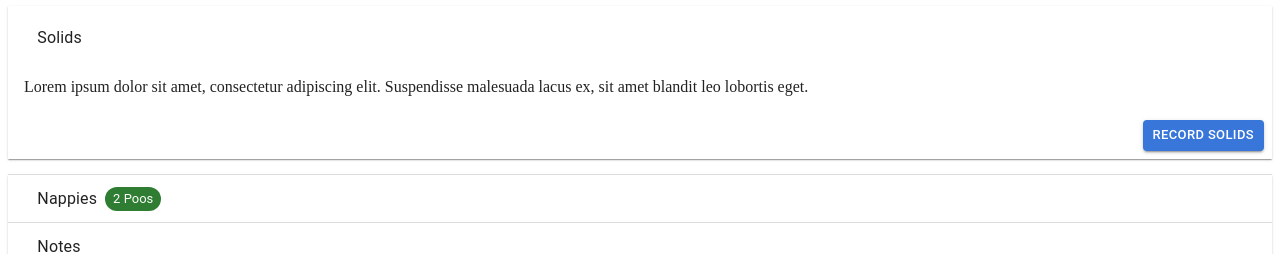
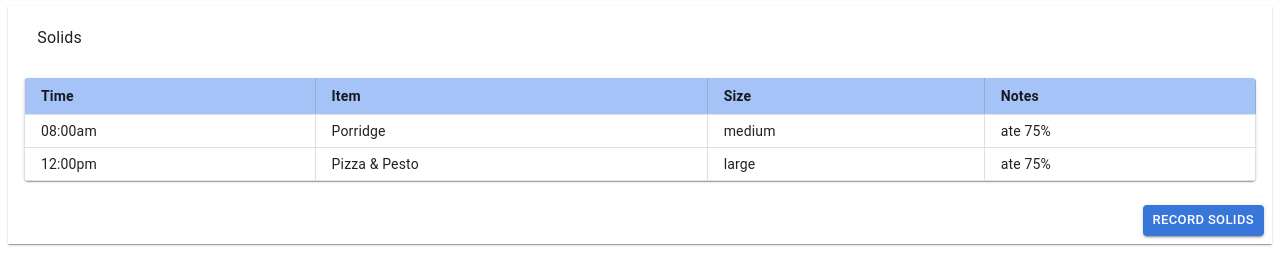
Before and after one commit to mornemaritz/health-diary, a React (Vite) app in the folder health-diary-ui/: page / in a window 1280 px wide. Both pictures are taken after a click on the button "Solids". Shown: the part 266-520 px from the top of the page. Built offline with nearby package versions, Linux system fonts and the light colour scheme; some icons are missing.

Commit message:
feat: demo data. add bottle operation

```diff
--- /dev/null
+++ b/health-diary-ui/src/components/RecordBottleDialog.tsx
@@ -0,0 +1,77 @@
+import { Button, Dialog, TextField, type DialogProps } from "@mui/material";
+import DialogActions from '@mui/material/DialogActions';
+import DialogContent from '@mui/material/DialogContent';
+import DialogTitle from '@mui/material/DialogTitle';
+import { LocalizationProvider, TimePicker } from "@mui/x-date-pickers";
+import { AdapterMoment } from "@mui/x-date-pickers/AdapterMoment";
+import moment from "moment";
+import { useState } from "react";
+
+interface BottleData {
+  bottleTime: string;
+  bottleSize: number;
+}
+
+interface RecordBottleDialogProps extends DialogProps {
+  onRecordBottle?: (data: BottleData) => void;
+}
+
+export const RecordBottleDialog = ({ onRecordBottle, ...dialogProps }: RecordBottleDialogProps) => {
+  const [currentTime, setCurrentTime] = useState(moment());
+
+  const handleClose = () => {
+    dialogProps.onClose?.({}, 'backdropClick');
+  };
+
+  const handleSubmit = (event: React.FormEvent<HTMLFormElement>) => {
+    event.preventDefault();
+    const formData = new FormData(event.currentTarget);
+    const formJson = Object.fromEntries((formData as any).entries());
+    const bottleData: BottleData = {
+      bottleTime: currentTime.format(),
+      bottleSize: Number(formJson.bottleSize),
+    };
+    onRecordBottle?.(bottleData);
+    handleClose();
+  };
+
+ return (
+    <Dialog
+      {...dialogProps}
+      keepMounted={false}
+      disablePortal={false}>
+      <DialogTitle>Record Bottle</DialogTitle>
+      <DialogContent sx={{ pt: 1 }}>
+        <form onSubmit={handleSubmit} id="bottle-form">
+          <LocalizationProvider dateAdapter={AdapterMoment}>
+            <TimePicker
+              sx={{ width: '100%', mt: 1 }}
+              autoFocus
+              name="bottleTime"
+              label="Time"
+              value={currentTime}
+              onChange={(newValue) => setCurrentTime(newValue || moment())}
+            />
+          </LocalizationProvider>
+          <TextField
+            autoFocus
+            required
+            margin="dense"
+            id="bottleSize"
+            name="bottleSize"
+            label="Bottle Size (ml)"
+            type="number"
+            fullWidth
+            variant="standard"
+          />
+        </form>
+      </DialogContent>
+      <DialogActions>
+        <Button color="error" variant="contained" onClick={handleClose}>Cancel</Button>
+        <Button variant="contained" type="submit" form="bottle-form">
+          Add
+        </Button>
+      </DialogActions>
+    </Dialog>
+  );
+}
--- a/health-diary-ui/src/pages/components/Summary.tsx
+++ b/health-diary-ui/src/pages/components/Summary.tsx
@@ -1,4 +1,4 @@
-import { Accordion, AccordionActions, AccordionDetails, AccordionSummary, Box, Button, Chip, Container, Paper, Stack, Table, TableBody, TableContainer, TableRow, Typography } from "@mui/material";
+import { Accordion, AccordionActions, AccordionDetails, AccordionSummary, Box, Button, Chip, Container, Paper, Stack, Table, TableBody, TableContainer, TableRow, TextField, Typography } from "@mui/material";
 import ExpandMoreIcon from "@mui/icons-material/ExpandMore";
 import BabyChangingStationIcon from '@mui/icons-material/BabyChangingStation';
 import BedtimeIcon from '@mui/icons-material/Bedtime';
@@ -9,9 +9,10 @@ import LocalDrinkIcon from '@mui/icons-material/LocalDrink';
 import { DatePicker, LocalizationProvider, TimePicker } from "@mui/x-date-pickers";
 import { AdapterMoment } from "@mui/x-date-pickers/AdapterMoment";
 import moment from "moment";
-import { useState } from "react";
+import { useCallback, useState } from "react";
 import { AccentedTableHead } from "../../components/AccentedTableHead";
 import { VerticallyBorderedCell } from "../../components/VerticallyBorderedCell";
+import { RecordBottleDialog } from "../../components/RecordBottleDialog";
 
 const bottleRows = [
   createBottleData('07:00am', 60),
@@ -35,9 +36,27 @@ function createNappyData(time: string, size: string, consistency: string, color:
   return { time, size, consistency, color };
 }
 
+const solidRows = [
+  createSolidData('08:00am', 'Porridge', 'medium', 'ate 75%'),
+  createSolidData('12:00pm', 'Pizza & Pesto', 'large', 'ate 75%'),
+];
+
+function createSolidData(time: string, item: string, size: string, notes: string) {
+  return { time, item, size, notes };
+}
+
+const noteRows = [
+  createNoteData('07:00am', 'Woke up happy'),
+  createNoteData('09:00am', 'Played nicely with toys'),
+];
+
+function createNoteData(time: string, note: string) {
+  return { time, note };
+}
+
 const sevenAmMedicationRows = [
   createMedicationData('Epilim', '4ml'),
-  createMedicationData('Gapapentin', '300mg'),
+  createMedicationData('Gabapentin', '300mg'),
   createMedicationData('Risperidone', '0.5mg'),
   createMedicationData('Nexium', '10mg'),
   createMedicationData('Movicol', '0.5 sachet'),
@@ -48,7 +67,7 @@ const sevenAmMedicationRows = [
 
 const threePmMedicationRows = [
   createMedicationData('Epilim', '4ml'),
-  createMedicationData('Gapapentin', '300mg'),
+  createMedicationData('Gabapentin', '300mg'),
   createMedicationData('Movicol', '0.5 sachet'),
   createMedicationData('Hyfibre', '15ml'),
   createMedicationData('Purmycin (125)', '3.2ml'),
@@ -61,6 +80,26 @@ function createMedicationData(medication: string, dosage: string) {
 const Summary: React.FC = () => {
   const [day, setDate] = useState(moment());
   const [currentTime, setCurrentTime] = useState(moment());
+  const [bottleRowsState, setBottleRowsState] = useState(bottleRows);
+
+  const handleRecordBottle = useCallback((data: { bottleTime: string; bottleSize: number }) => {
+    const newBottle = createBottleData(
+      moment(data.bottleTime).format('hh:mma'),
+      data.bottleSize
+    );
+    setBottleRowsState(prevRows => [...prevRows, newBottle]);
+  }, []);
+
+  const [open, setOpen] = useState(false);
+
+  const handleClickOpen = () => {
+    setOpen(true);
+  };
+
+  const handleClose = useCallback(() => {
+    setOpen(false);
+  }, []);
+
   return (
     <Box>
       <Container sx={{ marginTop: 2, marginBottom: 2, display: 'flex', justifyContent: 'center', maxWidth: 400 }}>
@@ -98,7 +137,7 @@ const Summary: React.FC = () => {
                 </TableRow>
               </AccentedTableHead>
               <TableBody>
-                {bottleRows.map((row) => (
+                {bottleRowsState.map((row) => (
                   <TableRow key={row.time}>
                     <VerticallyBorderedCell component="th" scope="row">
                       {row.time}
@@ -110,8 +149,9 @@ const Summary: React.FC = () => {
             </Table>
           </TableContainer>
         </AccordionDetails>
+        <RecordBottleDialog open={open} onClose={handleClose} onRecordBottle={handleRecordBottle} />
         <AccordionActions>
-          <Button variant="contained" size="small">Record Bottle</Button>
+          <Button variant="contained" size="small" onClick={handleClickOpen}>Record Bottle</Button>
         </AccordionActions>
       </Accordion>
       <Accordion>
@@ -233,8 +273,30 @@ const Summary: React.FC = () => {
           <Typography component="span">Solids</Typography>
         </AccordionSummary>
         <AccordionDetails>
-          Lorem ipsum dolor sit amet, consectetur adipiscing elit. Suspendisse
-          malesuada lacus ex, sit amet blandit leo lobortis eget.
+          <TableContainer component={Paper}>
+            <Table sx={{ minWidth: 100 }} size="small" aria-label="solids table">
+              <AccentedTableHead>
+                <TableRow>
+                  <VerticallyBorderedCell>Time</VerticallyBorderedCell>
+                  <VerticallyBorderedCell>Item</VerticallyBorderedCell>
+                  <VerticallyBorderedCell>Size</VerticallyBorderedCell>
+                  <VerticallyBorderedCell>Notes</VerticallyBorderedCell>
+                </TableRow>
+              </AccentedTableHead>
+              <TableBody>
+                {solidRows.map((row) => (
+                  <TableRow key={row.time}>
+                    <VerticallyBorderedCell component="th" scope="row">
+                      {row.time}
+                    </VerticallyBorderedCell>
+                    <VerticallyBorderedCell>{row.item}</VerticallyBorderedCell>
+                    <VerticallyBorderedCell>{row.size}</VerticallyBorderedCell>
+                    <VerticallyBorderedCell>{row.notes}</VerticallyBorderedCell>
+                  </TableRow>
+                ))}
+              </TableBody>
+            </Table>
+          </TableContainer>
         </AccordionDetails>
         <AccordionActions>
           <Button variant="contained" size="small">Record Solids</Button>
@@ -290,8 +352,26 @@ const Summary: React.FC = () => {
           <Typography component="span">Notes</Typography>
         </AccordionSummary>
         <AccordionDetails>
-          Lorem ipsum dolor sit amet, consectetur adipiscing elit. Suspendisse
-          malesuada lacus ex, sit amet blandit leo lobortis eget.
+          <TableContainer component={Paper}>
+            <Table sx={{ minWidth: 100 }} size="small" aria-label="notes table">
+              <AccentedTableHead>
+                <TableRow>
+                  <VerticallyBorderedCell>Time</VerticallyBorderedCell>
+                  <VerticallyBorderedCell>Note</VerticallyBorderedCell>
+                </TableRow>
+              </AccentedTableHead>
+              <TableBody>
+                {noteRows.map((row) => (
+                  <TableRow key={row.time}>
+                    <VerticallyBorderedCell component="th" scope="row">
+                      {row.time}
+                    </VerticallyBorderedCell>
+                    <VerticallyBorderedCell>{row.note}</VerticallyBorderedCell>
+                  </TableRow>
+                ))}
+              </TableBody>
+            </Table>
+          </TableContainer>
         </AccordionDetails>
         <AccordionActions>
           <Button variant="contained" size="small">Add Note</Button>
@@ -307,12 +387,8 @@ const Summary: React.FC = () => {
           <Typography component="span">How was the night?</Typography>
         </AccordionSummary>
         <AccordionDetails>
-          Lorem ipsum dolor sit amet, consectetur adipiscing elit. Suspendisse
-          malesuada lacus ex, sit amet blandit leo lobortis eget.
+          Had a good night! Slept through until 5am. Asked for mommy from then on. Had 3 bottles
         </AccordionDetails>
-        <AccordionActions>
-          <Button variant="contained" size="small">Add Night Report</Button>
-        </AccordionActions>
       </Accordion>
     </Box>
   )
```
Also changed, not shown: 1 other file (tests, documents, lock files or other folders).
